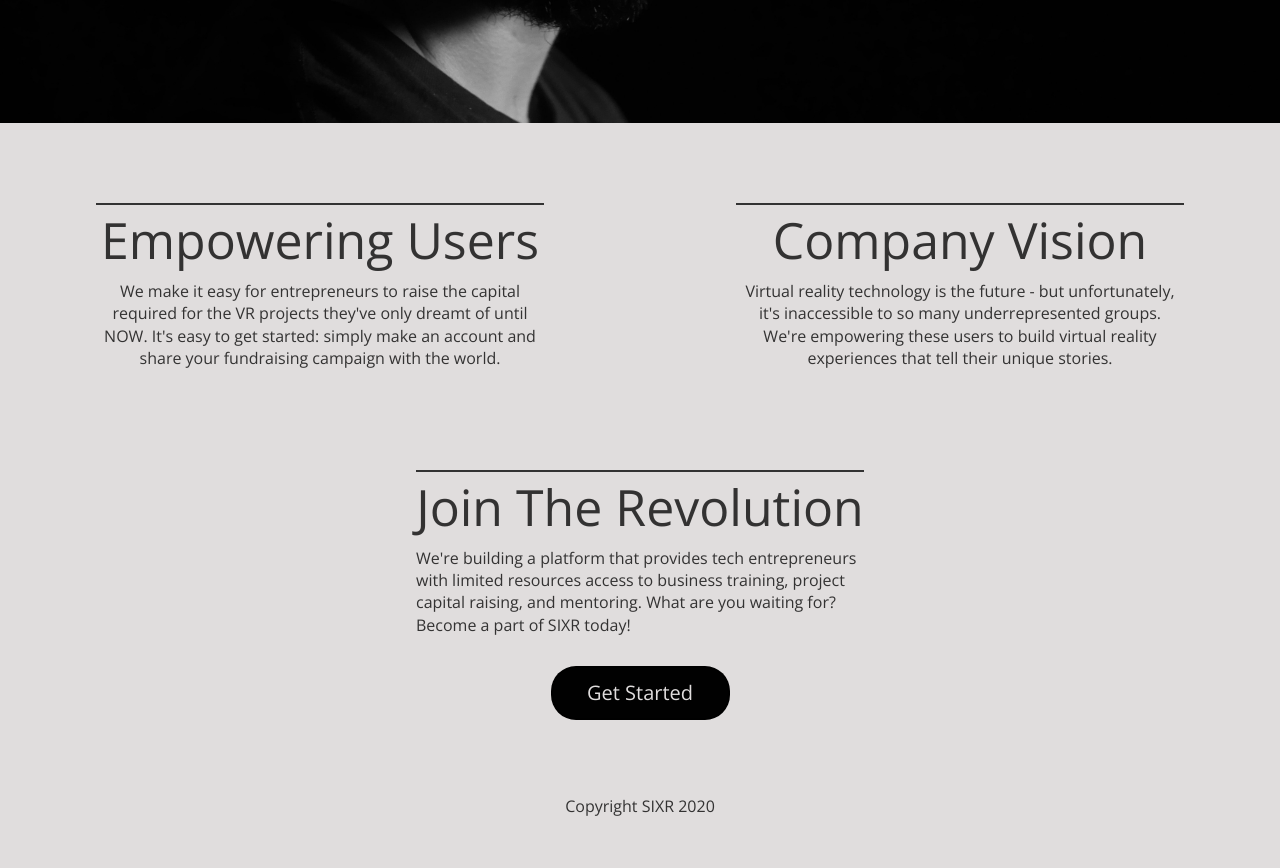
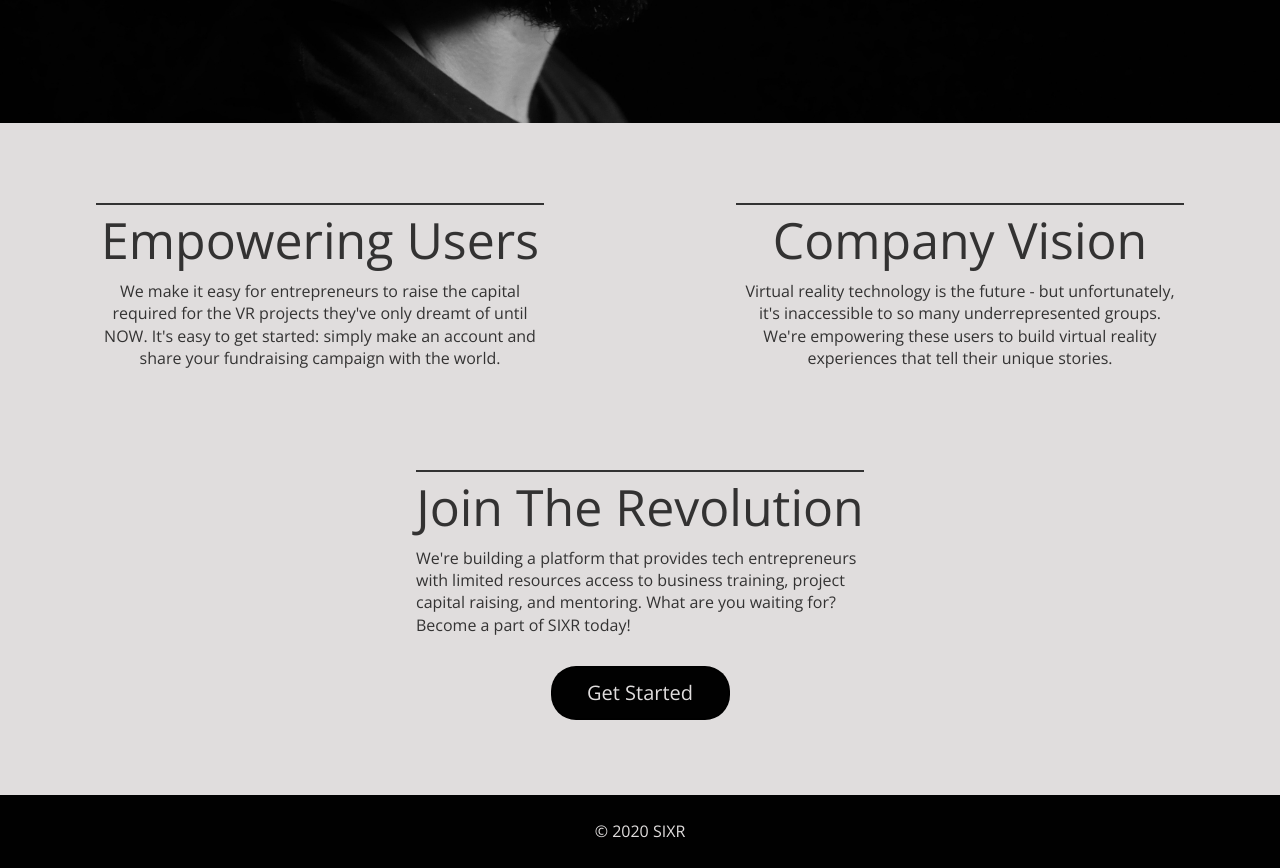
Before and after one commit to builld-vr-funding-platform/marketing-page, a plain HTML site: page index.html in a window 1280 px wide. Shown: the part 702-1570 px from the top of the page. Before the commit the page ends 1535 px from the top, so only its background shows below. Drawn offline with nearby package versions, Linux system fonts and the light colour scheme; a web font is replaced by a local one.

Commit message:
Update footer text and background

```diff
--- a/index.html
+++ b/index.html
@@ -76,7 +76,7 @@
    </div>
 
    <footer>
-    <p><a href = "https://github.com/builld-vr-funding-platform/marketing-page"> Copyright SIXR 2020 </a></p>
+    <p><a href = "https://github.com/builld-vr-funding-platform/marketing-page"> &copy; 2020 SIXR </a></p>
   </footer>
 
 </section>
--- a/less/footer.less
+++ b/less/footer.less
@@ -0,0 +1,14 @@
+footer {
+    text-align: center;
+    margin-top: 75px;
+    background: @background-black;
+    padding-top: 25px;
+    padding-bottom: 25px;
+    a {
+    text-decoration: none;
+    color: @special-white !important;
+    &:hover {
+        color: gray;
+    }
+}
+}
--- a/less/home-page.less
+++ b/less/home-page.less
@@ -56,18 +56,6 @@
 }
 }
 
-footer {
-    text-align: center;
-    margin-top: 75px;
-    margin-bottom: 15px;
-    a {
-    text-decoration: none;
-    &:hover {
-        color: gray;
-    }
-}
-}
-
 .calltoaction .bottomgetstarted {
     .center();
     margin-top: 30px;
```
Also changed, not shown: about.html (+1 -1 lines), css/index.css.
